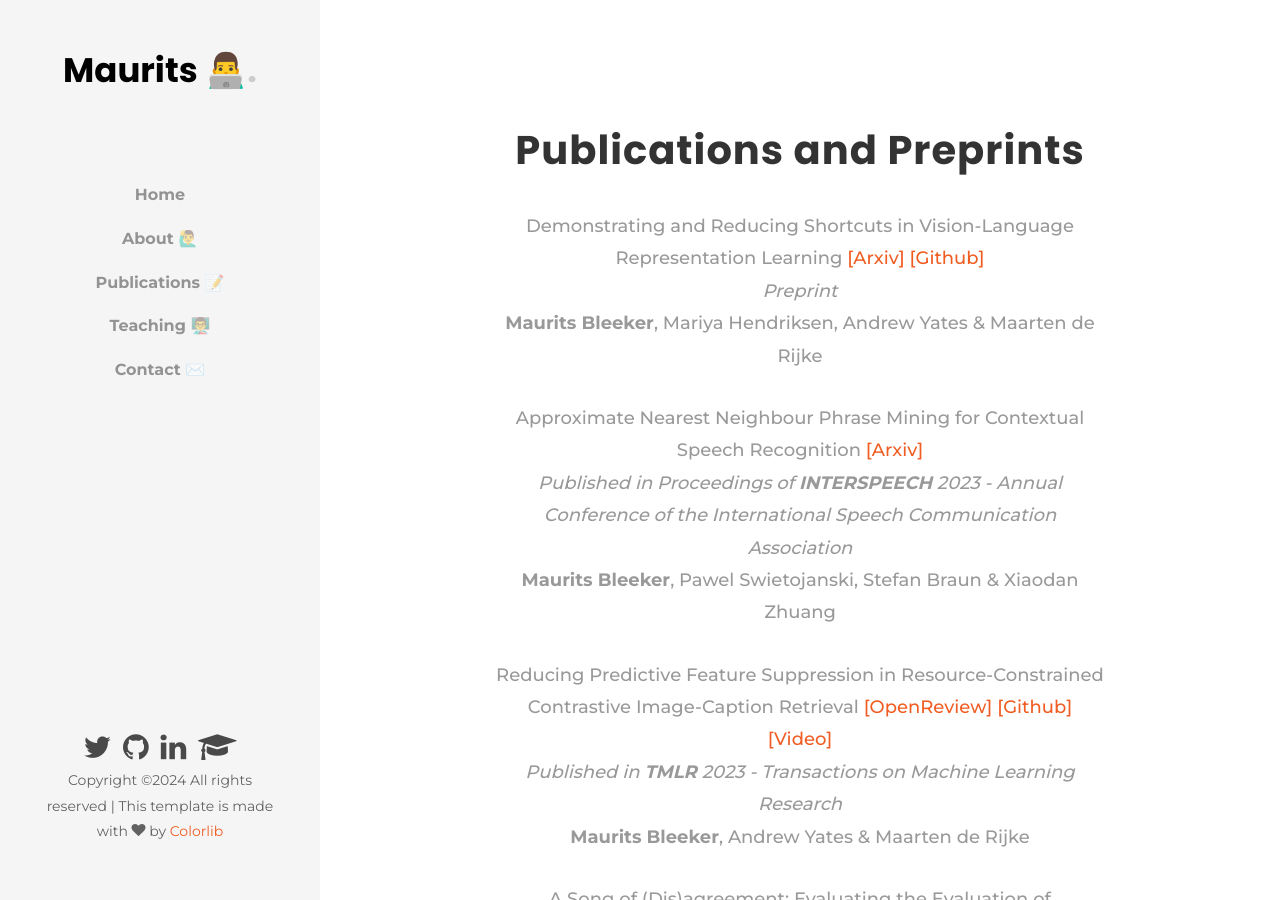
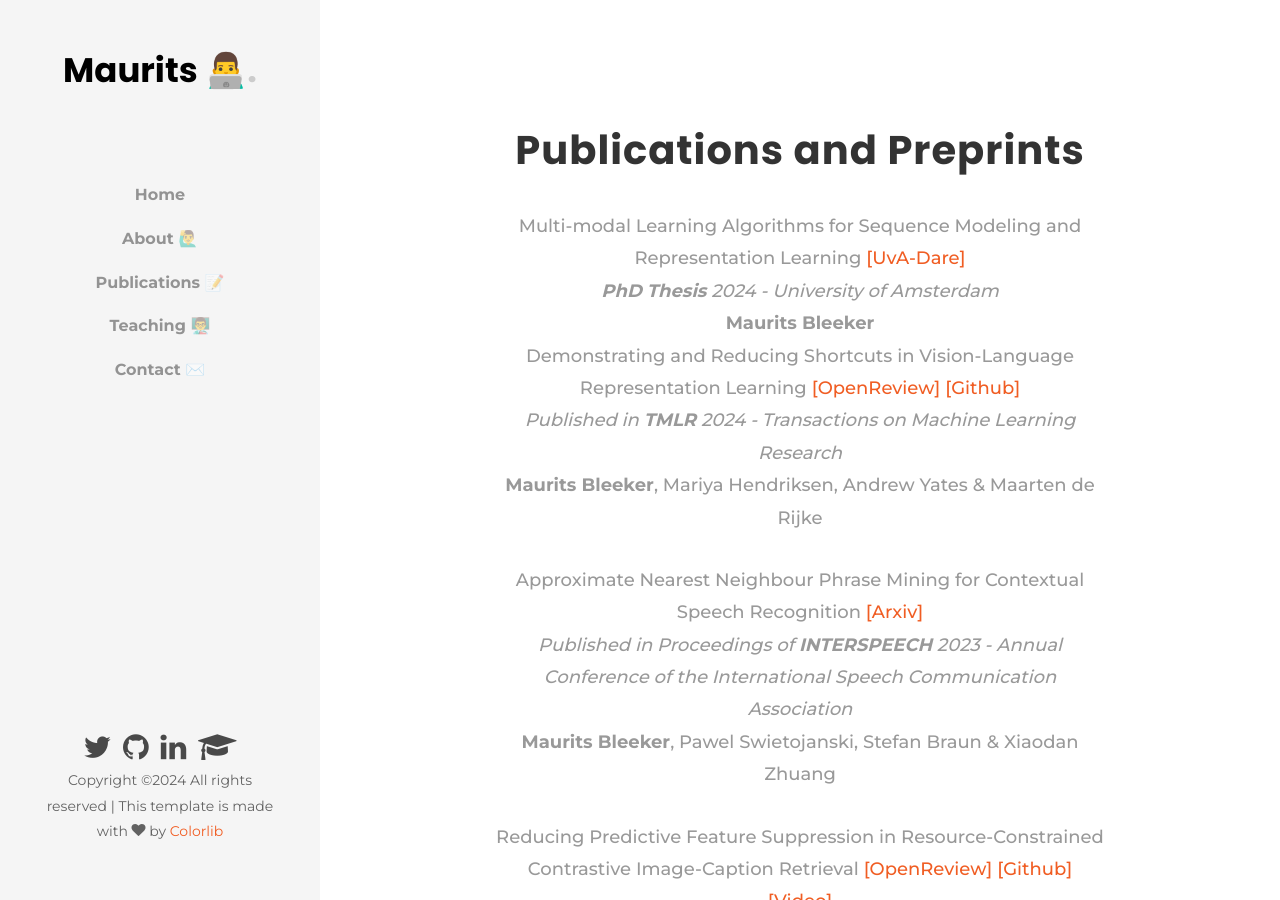
Before and after one commit to MauritsBleeker/mauritsbleeker.github.io, a Jekyll site: the page built from publications.md, in a window 1280 px wide and 900 px high. Built offline with Jekyll 4.4.1, drawn with Linux system fonts in a browser that asks for light colours; some web fonts are replaced; some of the changed text lies outside the part shown.

Commit message:
update publications

```diff
--- a/_layouts/publications.html
+++ b/_layouts/publications.html
@@ -11,12 +11,21 @@
                 <div class="col-md-8 text text-center">
                     <h1 class="mb-4">Publications and Preprints</h1>
                     <div class="publication-block">
+                        <p class="paper-title"> Multi-modal Learning Algorithms for Sequence Modeling and Representation Learning
+                            <a href="https://dare.uva.nl/search?identifier=c978c2cb-08af-4cec-9f35-cf175b219f73"> [UvA-Dare] </a>
+                        </p>
+                        <p class="conference">
+                            <i> <b> PhD Thesis</b>  2024 - University of Amsterdam</i>
+                        </p>
+                        <p class="authors">
+                            <b>Maurits Bleeker</b>
+                        </p>
                         <p class="paper-title">Demonstrating and Reducing Shortcuts in Vision-Language Representation Learning
-                            <a href="https://arxiv.org/abs/2402.17510"> [Arxiv] </a>
+                            <a href="https://openreview.net/forum?id=gfANevPraH"> [OpenReview] </a>
                             <a href="https://github.com/MauritsBleeker/svl-framework"> [Github] </a>
                         </p>
                         <p class="conference">
-                            <i> Preprint</i>
+                            <i> Published in <b>TMLR</b>  2024 - Transactions on Machine Learning Research </i>
                         </p>
                         <p class="authors">
                             <b>Maurits Bleeker</b>, Mariya Hendriksen, Andrew Yates & Maarten de Rijke
@@ -92,7 +101,7 @@
                             <i> In <b>EAAI</b> 2022 - AAAI Symposium on Educational Advances in Artificial Intelligence </i>
                         </p>
                         <p class="authors">
-                            Ana Lucic*, <b>Maurits Bleeker*</b>, Sami Jullien, Samarth Bhargav and Maarten de Rijke
+                            Ana Lucic, <b>Maurits Bleeker</b>, Sami Jullien, Samarth Bhargav and Maarten de Rijke
                         </p>
                     </div>
                     <div class="publication-block">
```
